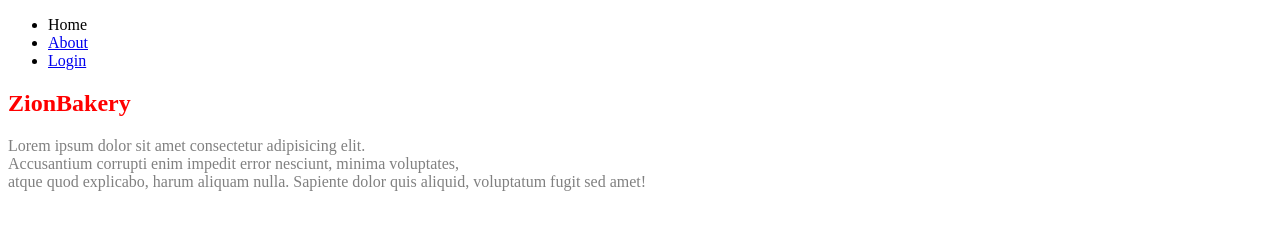
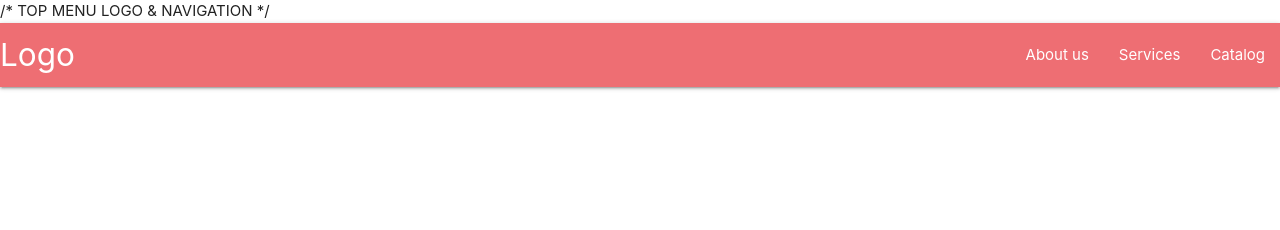
Before and after one commit to NoizInDaHood/coding-project, a plain HTML site: page index.html in a window 1280 px wide. Drawn offline with nearby package versions, Linux system fonts and the light colour scheme.

Commit message:
bakery-1

```diff
--- a/index.html
+++ b/index.html
@@ -1,24 +1,30 @@
 <!DOCTYPE html>
 <html lang="en">
+
 <head>
-<link rel="stylesheet" type="text/css" href="style.css"
     <meta charset="UTF-8">
+    <meta http-equiv="X-UA-Compatible" content="IE=edge">
     <meta name="viewport" content="width=device-width, initial-scale=1.0">
-    <title>ZionBakery</title>
+    <title>Tech Challenge || Materialize CSS</title>
+    <link rel="preconnect" href="https://fonts.googleapis.com">
+    <link rel="preconnect" href="https://fonts.gstatic.com" crossorigin>
+    <link href="https://fonts.googleapis.com/css2?family=Josefin+Sans:wght@400;500;600;700&display=swap"
+        rel="stylesheet">
+    <link href="https://fonts.googleapis.com/icon?family=Material+Icons" rel="stylesheet">
+    <link rel="stylesheet" href="https://cdnjs.cloudflare.com/ajax/libs/materialize/1.0.0/css/materialize.min.css">
 </head>
+
 <body>
-    <header>
-<nav>
-    <ul>
-        <li>Home</li>
-        <li><a href="about.html">About</a></li>
-        <li><a href="login.html">Login</a></li>
-    </ul>
-</nav>
-
-    </header>
-    <Section><h1>ZionBakery </h1>
-<p>Lorem ipsum dolor sit amet consectetur adipisicing elit.<br>Accusantium corrupti enim impedit error nesciunt, minima voluptates,<br> atque quod explicabo, harum aliquam nulla. Sapiente dolor quis aliquid, voluptatum fugit sed amet!</p>
-    </Section>
+/* TOP MENU LOGO & NAVIGATION */
+   <nav>
+    <div class="nav-wrapper">
+      <a href="#" class="brand-logo">Logo</a>
+      <ul id="nav-mobile" class="right hide-on-med-and-down">
+        <li><a href="about-us.html">About us</a></li>
+        <li><a href="services.html">Services</a></li>
+        <li><a href="catalog.html">Catalog</a></li>
+      </ul>
+    </div>
+  </nav>
+    <script src="https://cdnjs.cloudflare.com/ajax/libs/materialize/1.0.0/js/materialize.min.js"></script>
 </body>
-</html>
--- a/style.css
+++ /dev/null
@@ -1,8 +0,0 @@
-/*Selector { Property: value;
-}*/
-
-h1 {color: red;}
-
-p {
-    color: grey
-}
```
Also changed, not shown: 1 other file.
